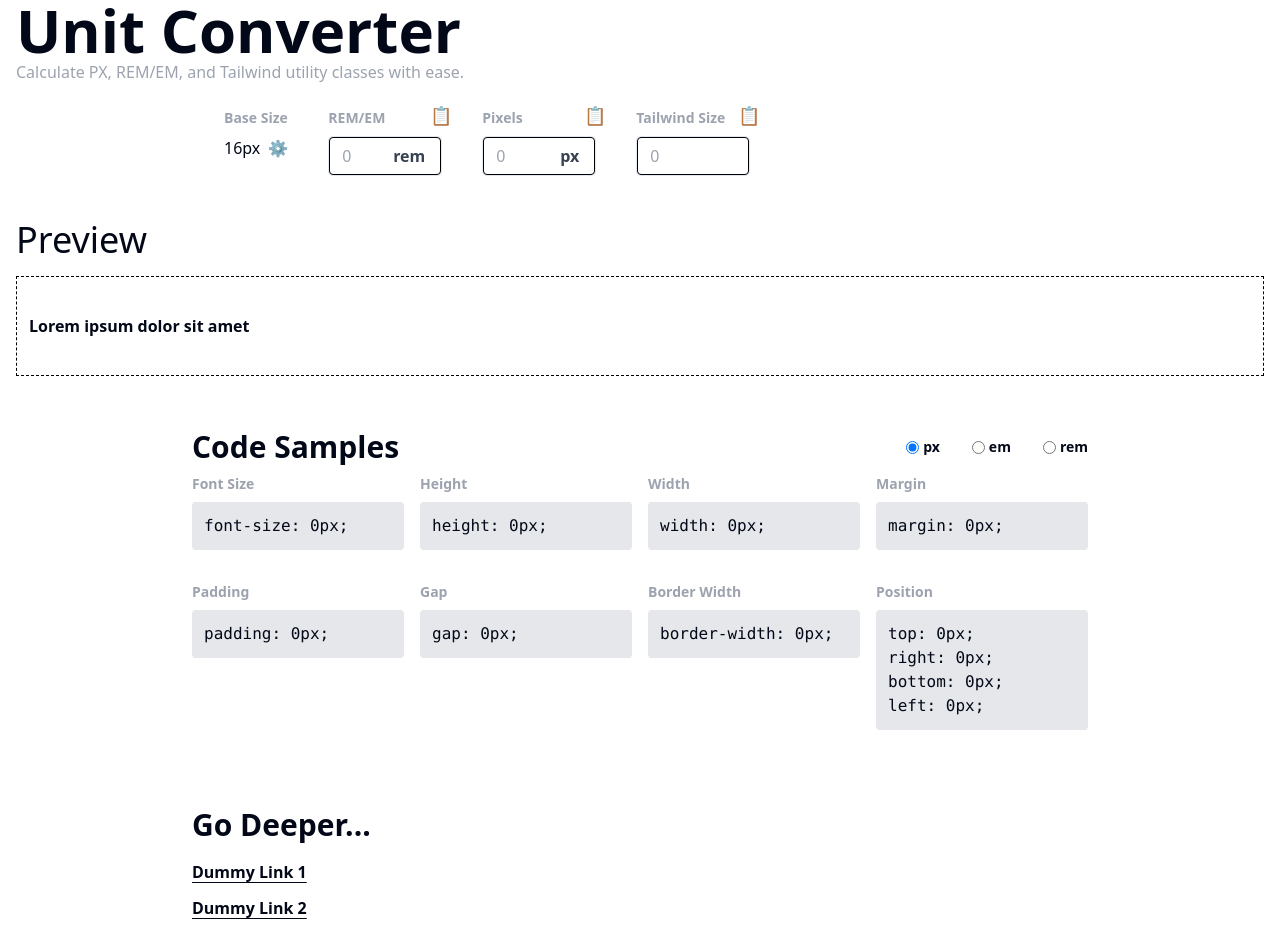
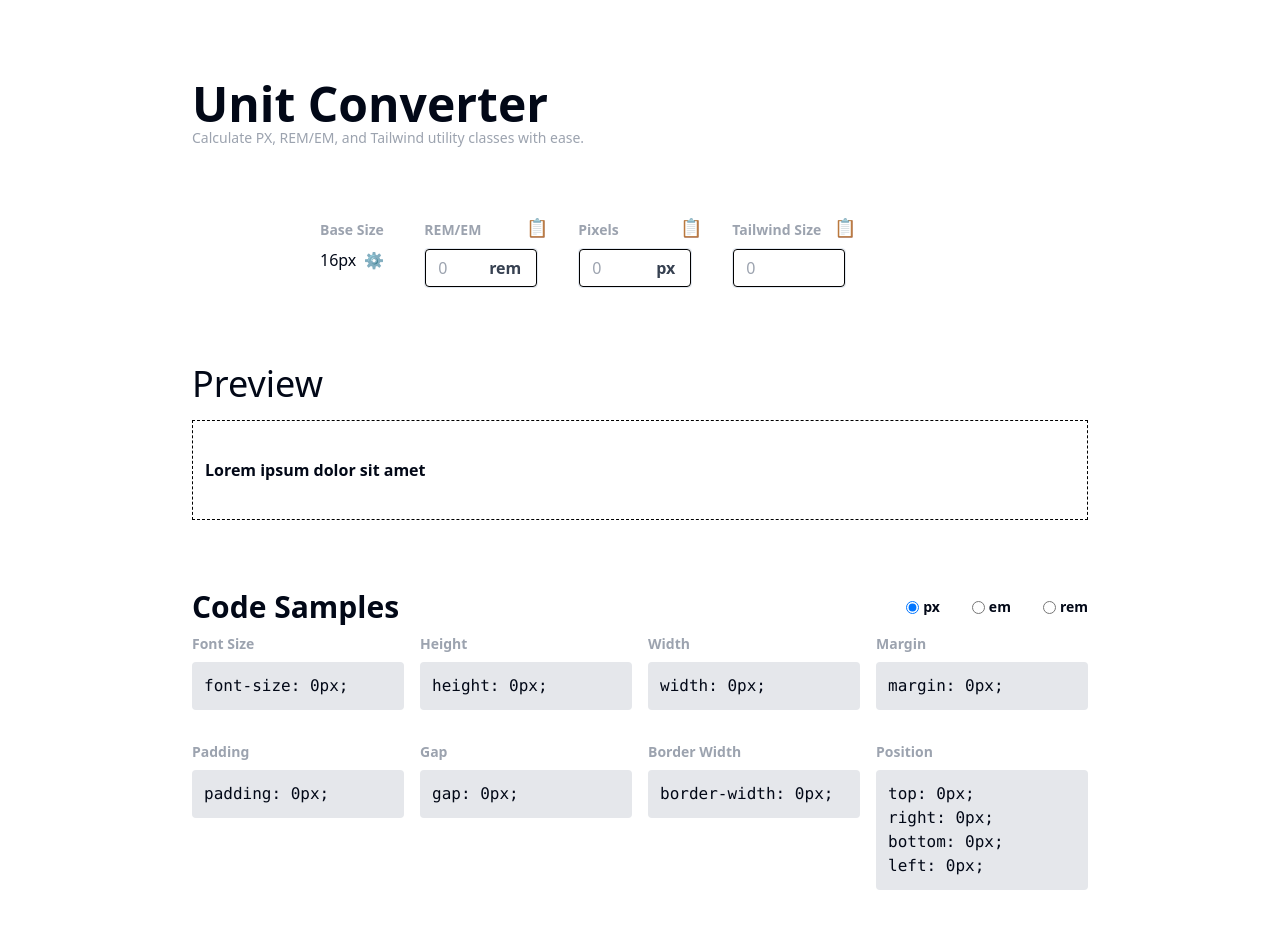
Before and after one commit to chingu-voyages/devex.tools, a React (Vite) app in the folder fetools-app/: page /unit-converter in a window 1280 px wide. Shown: the part 80-1016 px from the top of the page. Built offline with nearby package versions, Linux system fonts and the light colour scheme.

Commit message:
Update Unit Converter UI: - Change padding of input box div and lorem ipsum preview - Use toolheadersection and toolheading components to render the title   and sub-heading - Render go deeper component and add links

```diff
--- a/fetools-app/src/pages/UnitConverter.jsx
+++ b/fetools-app/src/pages/UnitConverter.jsx
@@ -1,5 +1,7 @@
 import "../index.css";
 import GoDeeper from "../components/ToolsLayout/GoDeeper";
+import ToolHeading from "../components/ToolsLayout/ToolHeading";
+import ToolHeaderSection from "../components/ToolsLayout/ToolHeaderSection";
 import TextField from "../components/TextField";
 import CodeBlock from "../components/CodeBlock";
 import TabSwitcher from "../components/TabSwitcher";
@@ -88,16 +90,16 @@ function UnitConverter() {
   //links for Go Deeper component
   const linksData = [
     {
-      url: "https://en.wikipedia.org/wiki/Gabe_Newell",
-      textValue: "Dummy Link 1",
+      url: "https://www.w3schools.com/cssref/css_units.php",
+      textValue: "Explore CSS units at W3Schools",
     },
     {
-      url: "https://en.wikipedia.org/wiki/SteamOS",
-      textValue: "Dummy Link 2",
+      url: "https://developer.mozilla.org/en-US/docs/Web/CSS",
+      textValue: "Learn more about CSS values and units at MDN",
     },
     {
-      url: "https://en.wikipedia.org/wiki/Half-Life:_Alyx",
-      textValue: "Dummy Link 3",
+      url: "https://www.youtube.com/watch?v=N5wpD9Ov_To&ab_channel=KevinPowell",
+      textValue: "Are you using the right CSS units? With Kevin Powell",
     },
   ];
 
@@ -194,17 +196,15 @@ function UnitConverter() {
   // JSX for rendering the UI components.
   return (
     <>
-      <main
-      //     className="p-6
-      // sm:p-12 lg:px-48 lg:py-20"
-      >
-        {/* Heading and Sub-Heading*/}
-        <p className="font-arial font-bold text-6xl ml-4">Unit Converter</p>
-        <p className="font-arial text-1xl ml-4 mb-2 text-gray-400">
-          Calculate PX, REM/EM, and Tailwind utility classes with ease.
-        </p>
+      <main>
+        <ToolHeaderSection>
+          <ToolHeading
+            title="Unit Converter"
+            tagline="Calculate PX, REM/EM, and Tailwind utility classes with ease."
+          />
+        </ToolHeaderSection>
         {/* Section for Input Boxes*/}
-        <div className="flex gap-10 p-4 ml-52">
+        <div className="flex gap-10 sm:py-8 sm:px-16 lg:px-80">
           <div className="mb-3">
             <label className="block mb-2 text-sm font-bold text-gray-400">
               Base Size
@@ -258,7 +258,7 @@ function UnitConverter() {
           />
         </div>
         {/* Section for Lorem Ipsum Preview*/}
-        <div className="flex flex-col gap-4 items-start p-4">
+        <div className="flex flex-col gap-4 items-start sm:p-8 lg:px-48">
           <p className="font-arial text-4xl">Preview</p>
           <div
             className="flex flex-row justify-start items-center border border-black border-dashed p-3
```
